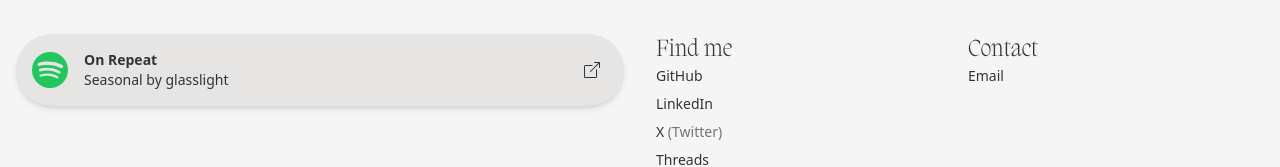
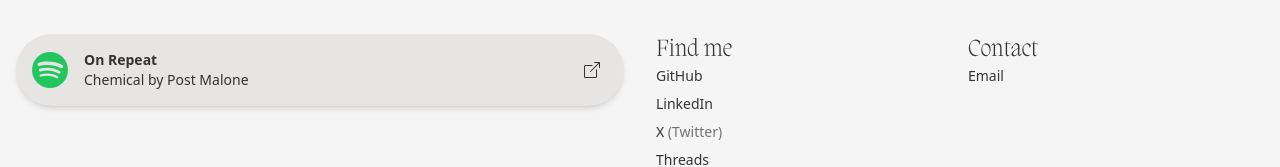
Before and after one commit to knlrvr/kanelariviere-new, a Next.js app: page /work/keepup in a window 1280 px wide. Shown: the part 1532-1699 px from the top of the page. Built offline with nearby package versions, Linux system fonts and the light colour scheme.

Commit message:
refactor: rm OnRepeat data

```diff
--- a/src/components/OnRepeat.tsx
+++ b/src/components/OnRepeat.tsx
@@ -18,11 +18,6 @@ const songs = [
     title: 'Overcome',
     artist: 'Nothing But Thieves',
     link: 'https://open.spotify.com/track/18q5OmlDTbSm8w9J1i17dT?si=d03902ace3c9482a'
-  },
-  {
-    title: 'BLOOD AND SUGAR',
-    artist: 'BOYS LIKE GIRLS',
-    link: 'https://open.spotify.com/track/7slQaLDyL3WnMUffGwrnYi?si=9e6c8d914e7840bf'
   },
   {
     title: 'Seasonal',
```
